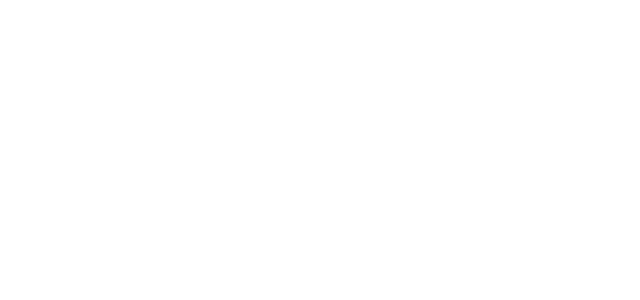
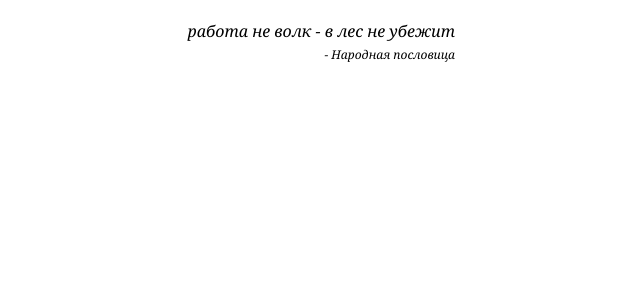
Before and after one commit to Goblester/react-testing, a React (Create React App) app: page / in a window 1280 px wide. Shown: the top 300 px of the page, without its empty margins (365-1005 px from the left). Built offline with nearby package versions, Linux system fonts and the light colour scheme.

Commit message:
Add Quote styles, render the component

```diff
--- a/src/App.tsx
+++ b/src/App.tsx
@@ -1,5 +1,6 @@
 import React from 'react';
 import S from './App.module.css';
+import Quote from "./components/Quote";
 
 
 function App() {
@@ -7,7 +8,7 @@ function App() {
         <main className={S.main}>
             {/*Header*/}
             {/*Converter form*/}
-            {/*Footer*/}
+            <Quote/>
         </main>
     );
 }
--- /dev/null
+++ b/src/components/Quote/Quote.module.css
@@ -0,0 +1,16 @@
+.quote {
+    margin: 10px 0 0;
+    text-align: end;
+    font-family: Georgia, "Times New Roman", Times, Serif;
+    font-style: italic;
+    line-height: 1.4;
+}
+
+.quote blockquote {
+    margin: 0;
+    padding: 0;
+}
+
+.author {
+    font-size: 0.75em;
+}
--- a/src/components/Quote/Quote.tsx
+++ b/src/components/Quote/Quote.tsx
@@ -1,14 +1,14 @@
 import {quotes} from "./quotes";
-
+import S from './Quote.module.css';
 
 export const Quote = () => {
     const quote = quotes[0]
 
     return (
-        <>
+        <footer className={S.quote}>
             <blockquote>{quote.text}</blockquote>
-            <cite>- {quote.author}</cite>
-        </>
+            <cite className={S.author}>- {quote.author}</cite>
+        </footer>
 
     )
 }
--- /dev/null
+++ b/src/components/Quote/index.ts
@@ -0,0 +1,4 @@
+import Quote from "./Quote";
+
+
+export default Quote
```
